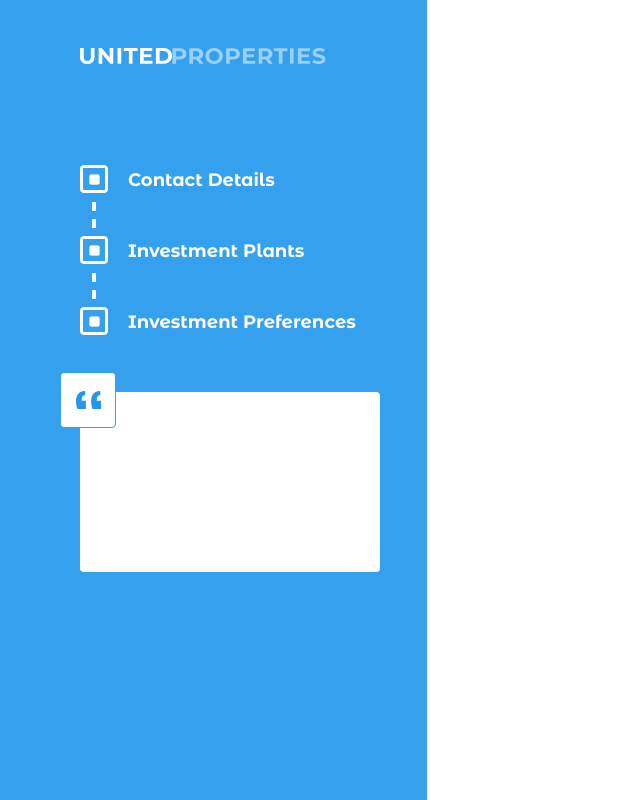
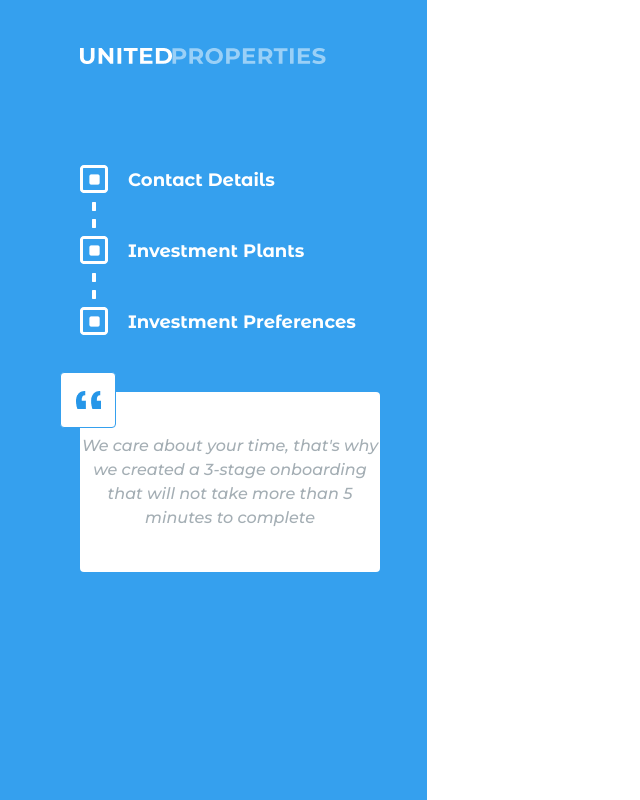
Before and after one commit to Frenzarectah/Investment_plan, a React (Create React App) app: page / in a window 1280 px wide. Shown: the whole page, without its empty margins (0-640 px from the left). Built offline with nearby package versions, Linux system fonts and the light colour scheme.

Commit message:
cnahged font color in Citation compt

```diff
--- a/src/components/Citation_box/Citation.js
+++ b/src/components/Citation_box/Citation.js
@@ -4,7 +4,7 @@ import '../Citation_box/Citation.css';
 const Citation = () =>{
     return(
         <>
-            <div style={{width:"300px",height:"180px"}} className="bg-white montserrat rounded">
+            <div style={{width:"300px",height:"180px"}} className="flex justify-center items-center bg-white montserrat text-[#A4AEB4] rounded">
             <p>We care about your time, that's why we created a 3-stage onboarding
                     that will not take more than 5 minutes to complete</p>
             </div>
```
